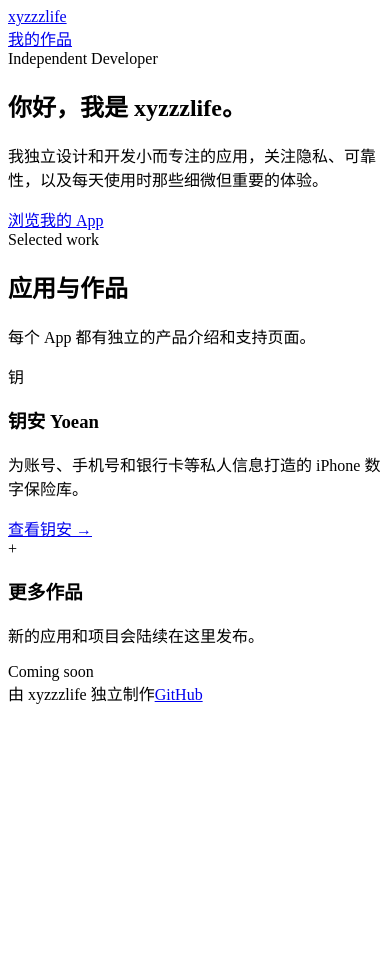
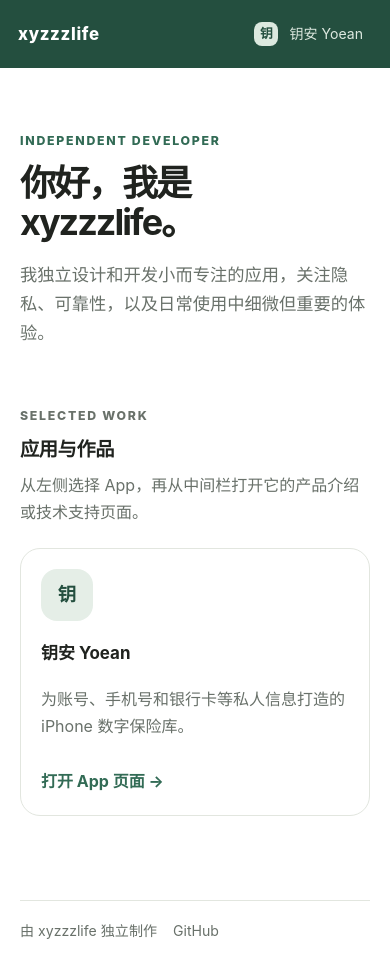
Before and after one commit to xyzzzlife/xyzzzlife.github.io, a plain HTML site: page index.html in a window 390 px wide. Before the commit the page ends 844 px from the top, so only its background shows below. Drawn offline with Linux system fonts and the light colour scheme; files that its build step writes are made by us from their sources.

Commit message:
Publish developer and Yoean site

```diff
--- a/index.html
+++ b/index.html
@@ -6,20 +6,37 @@
   <meta name="theme-color" content="#f6f7f3">
   <meta name="description" content="xyzzzlife 的个人开发者主页，记录独立开发的应用与项目。">
   <title>xyzzzlife — 独立开发者</title>
-  <link rel="stylesheet" href="/assets/site.css">
+  <link rel="stylesheet" href="assets/site.css">
 </head>
 <body>
-  <header class="site-header wrap header-row"><a class="brand" href="/">xyzzzlife</a><nav class="nav" aria-label="主导航"><a href="#apps">我的作品</a></nav></header>
-  <main>
-    <section class="hero wrap"><div class="eyebrow">Independent Developer</div><h1>你好，我是 xyzzzlife。</h1><p class="lead">我独立设计和开发小而专注的应用，关注隐私、可靠性，以及每天使用时那些细微但重要的体验。</p><div class="actions"><a class="button primary" href="#apps">浏览我的 App</a></div></section>
-    <section class="section wrap" id="apps">
-      <div class="section-heading"><div class="eyebrow">Selected work</div><h2>应用与作品</h2><p>每个 App 都有独立的产品介绍和支持页面。</p></div>
-      <div class="grid">
-        <article class="card app-card"><div class="app-icon" aria-hidden="true">钥</div><h3>钥安 Yoean</h3><p>为账号、手机号和银行卡等私人信息打造的 iPhone 数字保险库。</p><a class="text-link" href="/yoean/">查看钥安 →</a></article>
-        <article class="card app-card"><div class="app-icon" aria-hidden="true">+</div><h3>更多作品</h3><p>新的应用和项目会陆续在这里发布。</p><span class="muted">Coming soon</span></article>
+  <div class="site-frame home-frame">
+    <aside class="app-sidebar" aria-label="开发者与应用">
+      <a class="brand-mark" href="./">xyzzzlife</a>
+      <div>
+        <p class="side-label">Apps</p>
+        <nav class="app-list" aria-label="应用列表">
+          <a class="app-link" href="yoean/"><span class="app-glyph" aria-hidden="true">钥</span><span>钥安 Yoean</span></a>
+        </nav>
+        <p class="soon">新应用会陆续加入<br>这里。</p>
       </div>
-    </section>
-  </main>
-  <footer class="site-footer"><div class="wrap footer-row"><span>由 xyzzzlife 独立制作</span><a href="https://github.com/xyzzzlife">GitHub</a></div></footer>
+    </aside>
+    <main class="content-pane">
+      <section class="hero">
+        <p class="panel-kicker">Independent developer</p>
+        <h1>你好，我是 xyzzzlife。</h1>
+        <p class="lead">我独立设计和开发小而专注的应用，关注隐私、可靠性，以及日常使用中细微但重要的体验。</p>
+      </section>
+      <section class="section">
+        <div class="section-heading"><p class="panel-kicker">Selected work</p><h2>应用与作品</h2><p>从左侧选择 App，再从中间栏打开它的产品介绍或技术支持页面。</p></div>
+        <article class="card app-card">
+          <div class="app-icon" aria-hidden="true">钥</div>
+          <h3>钥安 Yoean</h3>
+          <p>为账号、手机号和银行卡等私人信息打造的 iPhone 数字保险库。</p>
+          <a class="text-link" href="yoean/">打开 App 页面 →</a>
+        </article>
+      </section>
+      <footer class="content-footer"><span>由 xyzzzlife 独立制作</span><a href="https://github.com/xyzzzlife">GitHub</a></footer>
+    </main>
+  </div>
 </body>
 </html>
--- /dev/null
+++ b/site.css
@@ -0,0 +1,105 @@
+:root { color-scheme: light; --ink: #20231f; --muted: #69716a; --green: #326b55; --green-dark: #244f3f; --paper: #f6f7f3; --line: #e2e6df; --surface: #fff; font-family: -apple-system, BlinkMacSystemFont, "Segoe UI", sans-serif; }
+* { box-sizing: border-box; }
+body { margin: 0; background: var(--paper); color: var(--ink); font-size: 16px; line-height: 1.7; }
+a { color: var(--green); }
+.wrap { width: min(100% - 40px, 1040px); margin-inline: auto; }
+.narrow { max-width: 760px; }
+.site-header { padding: 22px 0; }
+.brand { color: var(--ink); font-weight: 750; letter-spacing: .01em; text-decoration: none; }
+.nav { display: flex; flex-wrap: wrap; align-items: center; gap: 18px; }
+.nav a { color: var(--muted); text-decoration: none; }
+.nav a:hover, .text-link:hover { color: var(--green-dark); }
+.header-row { display: flex; flex-wrap: wrap; align-items: center; justify-content: space-between; gap: 14px; }
+.hero { padding: clamp(64px, 11vw, 126px) 0 76px; }
+.hero.compact { padding: 48px 0; }
+.eyebrow { color: var(--green); font-size: .84rem; font-weight: 750; letter-spacing: .12em; text-transform: uppercase; }
+h1 { max-width: 820px; margin: 12px 0 18px; font-size: clamp(2.5rem, 7.8vw, 5rem); line-height: 1.08; letter-spacing: -.055em; }
+h2 { margin: 0 0 10px; font-size: clamp(1.2rem, 3vw, 1.55rem); letter-spacing: -.02em; line-height: 1.3; }
+h3 { margin: 0 0 8px; font-size: 1.06rem; }
+p { margin: 10px 0; }
+.lead { max-width: 680px; color: var(--muted); font-size: clamp(1.08rem, 2.5vw, 1.3rem); }
+.section { padding: 0 0 76px; }
+.section-heading { margin-bottom: 22px; }
+.section-heading p, .muted { color: var(--muted); }
+.grid { display: grid; grid-template-columns: repeat(auto-fit, minmax(min(100%, 245px), 1fr)); gap: 16px; }
+.card { padding: 24px; border: 1px solid var(--line); border-radius: 20px; background: var(--surface); }
+.card p { color: var(--muted); }
+.app-card { display: flex; flex-direction: column; align-items: flex-start; min-height: 225px; }
+.app-icon { display: grid; width: 52px; height: 52px; margin-bottom: 18px; place-items: center; border-radius: 16px; background: #e5eee7; color: var(--green-dark); font-size: 1.15rem; font-weight: 800; }
+.app-card .text-link { margin-top: auto; padding-top: 18px; font-weight: 700; text-decoration: none; }
+.actions { display: flex; flex-wrap: wrap; gap: 12px; margin-top: 24px; }
+.button { display: inline-flex; min-height: 48px; align-items: center; justify-content: center; padding: 0 20px; border: 1px solid var(--line); border-radius: 999px; background: var(--surface); color: var(--ink); font-weight: 700; text-decoration: none; }
+.button.primary { border-color: var(--green); background: var(--green); color: white; }
+.button:hover { border-color: var(--green); }
+.feature-list { display: grid; grid-template-columns: repeat(auto-fit, minmax(min(100%, 210px), 1fr)); gap: 14px; }
+.feature { padding: 19px 20px; border-left: 3px solid #9bb9a4; background: rgba(255,255,255,.72); }
+.feature p { margin-bottom: 0; color: var(--muted); }
+.breadcrumb { padding-top: 16px; color: var(--muted); font-size: .92rem; }
+.breadcrumb a { color: var(--muted); text-decoration: none; }
+.breadcrumb span { margin: 0 8px; color: #a2aaa2; }
+.content-card { margin: 22px 0; padding: 24px; border: 1px solid var(--line); border-radius: 18px; background: var(--surface); }
+.content-card li { margin: 8px 0; }
+.notice { color: var(--muted); font-size: .93rem; }
+.site-footer { padding: 24px 0 36px; border-top: 1px solid var(--line); color: var(--muted); font-size: .92rem; }
+.footer-row { display: flex; flex-wrap: wrap; align-items: center; justify-content: space-between; gap: 12px; }
+.footer-links { display: flex; flex-wrap: wrap; gap: 16px; }
+.footer-links a { color: var(--muted); text-decoration: none; }
+@media (max-width: 560px) { .wrap { width: min(100% - 32px, 1040px); } .card, .content-card { padding: 20px; } .section { padding-bottom: 56px; } }
+
+body { min-height: 100vh; padding: 22px; }
+.site-frame { display: grid; grid-template-columns: 208px 220px minmax(0, 1fr); width: min(100%, 1480px); min-height: calc(100vh - 44px); margin: 0 auto; overflow: hidden; border: 1px solid #dfe4dc; border-radius: 24px; background: #fff; box-shadow: 0 24px 72px rgba(34, 52, 40, .09); }
+.home-frame { grid-template-columns: 230px minmax(0, 1fr); }
+.app-sidebar { padding: 24px 16px; background: #244f3f; color: #f6f8f4; }
+.brand-mark { display: inline-flex; margin: 0 8px 34px; color: #fff; font-size: 1.05rem; font-weight: 780; letter-spacing: .04em; text-decoration: none; }
+.side-label, .pane-label { margin: 0 8px 10px; color: #a9c2b2; font-size: .7rem; font-weight: 750; letter-spacing: .13em; text-transform: uppercase; }
+.app-list { display: grid; gap: 5px; }
+.app-link { display: flex; min-height: 46px; align-items: center; gap: 11px; padding: 8px 10px; border-radius: 11px; color: #dce8df; text-decoration: none; transition: background-color 140ms ease-out, color 140ms ease-out; }
+.app-link[aria-current="page"] { background: rgba(255,255,255,.14); color: #fff; }
+.app-link:hover { background: rgba(255,255,255,.1); color: #fff; }
+.app-glyph { display: grid; width: 27px; height: 27px; flex: 0 0 27px; place-items: center; border-radius: 8px; background: #dce9df; color: #244f3f; font-size: .8rem; font-weight: 800; }
+.soon { margin: 24px 8px 0; color: #a9c2b2; font-size: .78rem; line-height: 1.55; }
+.page-pane { padding: 26px 15px; border-right: 1px solid var(--line); background: #fbfcfa; }
+.page-pane .pane-label { margin: 0 10px 18px; color: #818a82; }
+.page-menu { display: grid; gap: 5px; }
+.page-link { display: flex; min-height: 44px; align-items: center; justify-content: space-between; gap: 8px; padding: 9px 11px; border-radius: 10px; color: #4f5d52; font-size: .91rem; text-decoration: none; transition: background-color 140ms ease-out, color 140ms ease-out; }
+.page-link:hover { background: #eff4ef; color: var(--green-dark); }
+.page-link[aria-current="page"] { background: #e8f0e9; color: var(--green-dark); font-weight: 720; }
+.page-link[aria-current="page"]::after { width: 6px; height: 6px; border-radius: 50%; background: #548467; content: ""; }
+.content-pane { min-width: 0; padding: clamp(24px, 5vw, 64px); }
+.content-pane h1 { font-size: clamp(2.25rem, 5vw, 4.5rem); }
+.content-pane .hero { padding: 28px 0 52px; }
+.content-pane .section { padding-bottom: 36px; }
+.content-pane .breadcrumb { padding-top: 0; }
+.content-pane .content-card { margin: 16px 0; }
+.panel-kicker { color: var(--green); font-size: .77rem; font-weight: 760; letter-spacing: .14em; text-transform: uppercase; }
+.developer-note { max-width: 650px; color: var(--muted); }
+.content-footer { display: flex; flex-wrap: wrap; gap: 16px; margin-top: 48px; padding-top: 18px; border-top: 1px solid var(--line); color: var(--muted); font-size: .88rem; }
+.content-footer a { color: var(--muted); text-decoration: none; }
+a:focus-visible { outline: 3px solid #a3c5a9; outline-offset: 3px; }
+.app-link:active, .page-link:active, .button:active { transform: scale(.98); }
+
+@media (max-width: 860px) {
+  body { padding: 14px; }
+  .site-frame { grid-template-columns: 176px 190px minmax(0, 1fr); min-height: calc(100vh - 28px); }
+  .home-frame { grid-template-columns: 196px minmax(0, 1fr); }
+  .content-pane { padding: 30px 24px; }
+}
+@media (max-width: 700px) {
+  body { padding: 0; }
+  .site-frame { display: flex; min-height: 100vh; flex-direction: column; border: 0; border-radius: 0; box-shadow: none; }
+  .app-sidebar { display: flex; align-items: center; justify-content: space-between; gap: 18px; padding: 14px 18px; }
+  .brand-mark { flex: 0 0 auto; margin: 0; }
+  .side-label, .soon { display: none; }
+  .app-list { display: flex; flex-wrap: wrap; justify-content: flex-end; }
+  .app-link { min-height: 40px; padding: 6px 9px; font-size: .88rem; }
+  .app-glyph { width: 24px; height: 24px; flex-basis: 24px; }
+  .page-pane { padding: 12px 14px; border-right: 0; border-bottom: 1px solid var(--line); }
+  .page-pane .pane-label { margin: 0 8px 7px; }
+  .page-menu { display: flex; flex-wrap: wrap; gap: 4px; }
+  .page-link { min-height: 40px; }
+  .content-pane { padding: 28px 20px 40px; }
+  .content-pane .hero { padding: 25px 0 38px; }
+}
+@media (prefers-reduced-motion: reduce) {
+  *, *::before, *::after { scroll-behavior: auto !important; transition-duration: .01ms !important; }
+}
```
